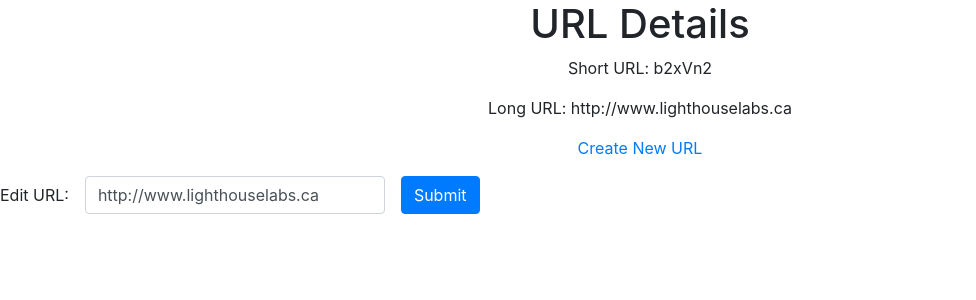
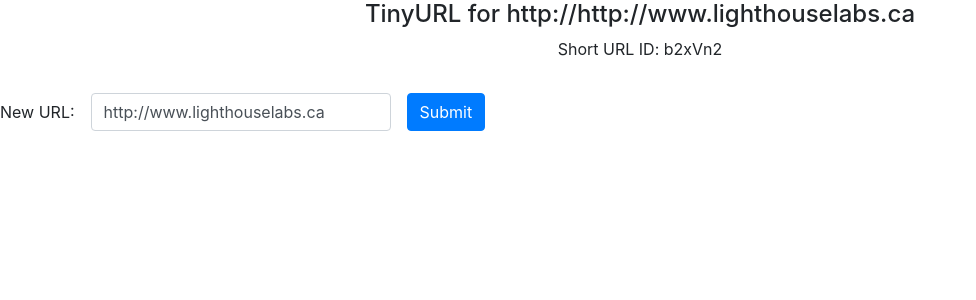
Before and after one commit to mbahenryemeka/tinyapp, a Node server app: page /urls/b2xVn2 in a window 1280 px wide. Shown: the part 56-356 px from the top of the page, without its empty margins (0-976 px from the left). Run offline with Node 20, Linux system fonts and the light colour scheme; some libraries are stand-ins or nearby versions.

Commit message:
updated ejs file

```diff
--- a/views/urls_shows.ejs
+++ b/views/urls_shows.ejs
@@ -17,13 +17,15 @@
 </head>
 <body class="text-center">
   <%- include('partials/_header') %>
-    <h1>URL Details</h1>
-    <p>Short URL: <%= id %></p>
-    <p>Long URL: <%= longURL %></p>
-    <a href="/urls/new">Create New URL</a>
+    <h4>TinyURL for http://<%= longURL %></h4>
+    <!--<h1>URL Details</h1> -->
+    <p>Short URL ID: <%= id %></p>
+    <!--<p>Long URL: <%= longURL %></p>-->
+    <!-- <a href="/urls/new">Create New URL</a> -->
+    <!--<p>Short URL ID: <%= id %></p>-->
     <form class="form-inline" action="/urls/<%= id %>" method="POST">
       <div class="form-group mb-2">
-        <label for="longURL">Edit URL:</label>
+        <label for="longURL">New URL:</label>
         <input
           class="form-control"
           type="text"
```
